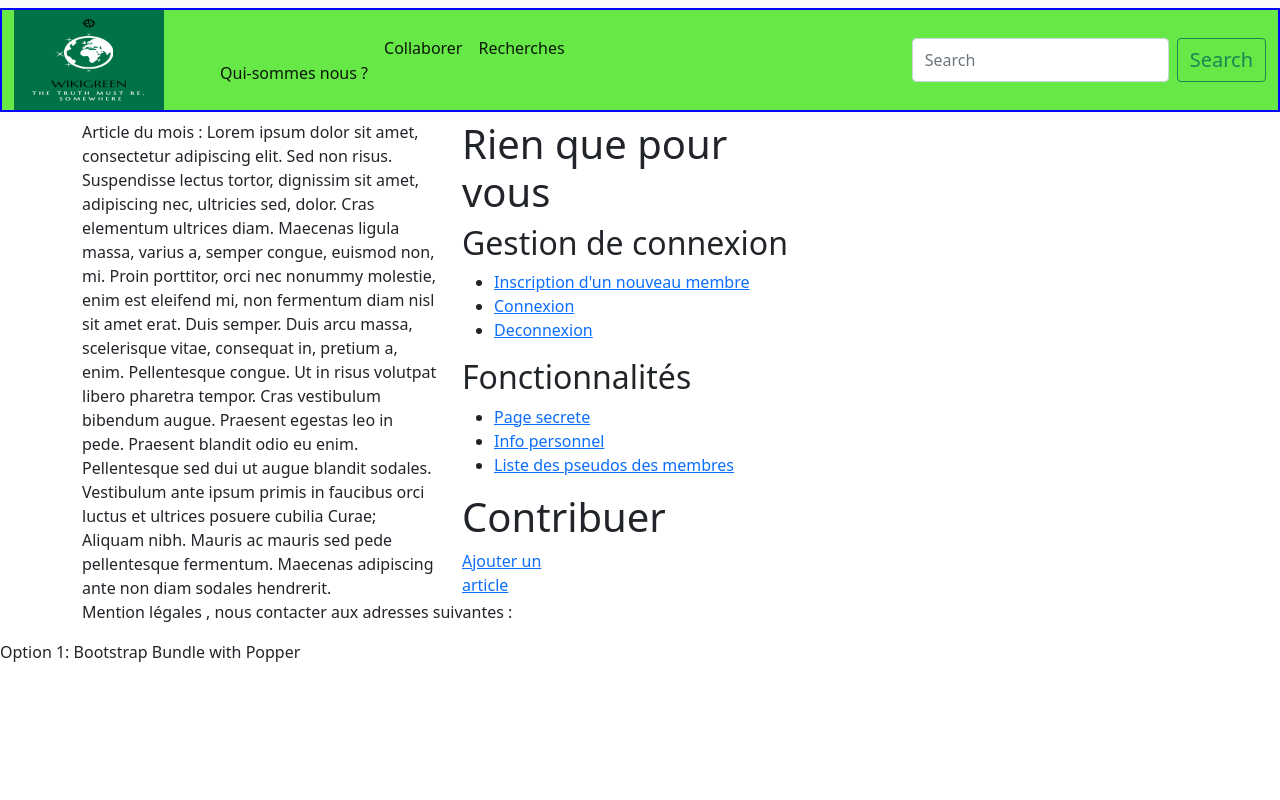
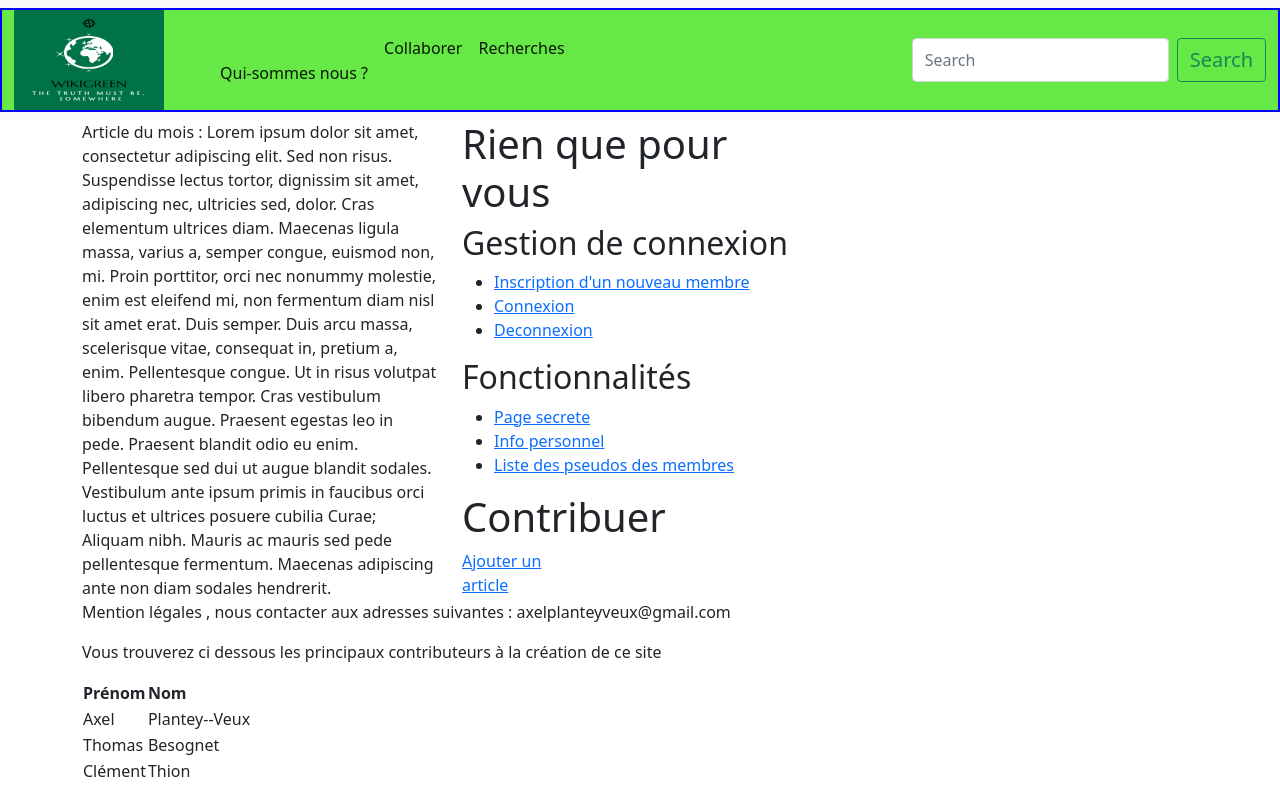
Before and after one commit to CThion/wikigreen, a PHP site: page /index.php in a window 1280 px wide. Run offline with PHP 8.4, Linux system fonts and the light colour scheme; a stand-in replaces the project's code that opens the database connection.

Commit message:
Ajout d'éléments dans le pied de page

```diff
--- a/all-finpage.inc.php
+++ b/all-finpage.inc.php
@@ -1,9 +1,29 @@
 <footer class="container">
-    <p>Mention légales , nous contacter aux adresses suivantes : </p>
+    <p>Mention légales , nous contacter aux adresses suivantes : axelplanteyveux@gmail.com </p>
+	<p> Vous trouverez ci dessous les principaux contributeurs à la création de ce site </p>
+	<table>
+<tr>
+ <th>Prénom</th>
+<th>Nom</th>
+</tr>
+<tr>
+<td>Axel </td>
+<td>Plantey--Veux</td>
+ </tr>
+<tr>
+<td>Thomas</td>
+ <td>Besognet</td>
+ </tr>
+<tr>
+ <td>Clément </td>
+ <td>Thion</td>
+</tr>
+</table>
 </footer>
 
-Option 1: Bootstrap Bundle with Popper
+
 <script src="https://cdn.jsdelivr.net/npm/bootstrap@5.0.0-beta3/dist/js/bootstrap.bundle.min.js" integrity="sha384-JEW9xMcG8R+pH31jmWH6WWP0WintQrMb4s7ZOdauHnUtxwoG2vI5DkLtS3qm9Ekf" crossorigin="anonymous"></script>
 
 </body>
+
 </html>
```
